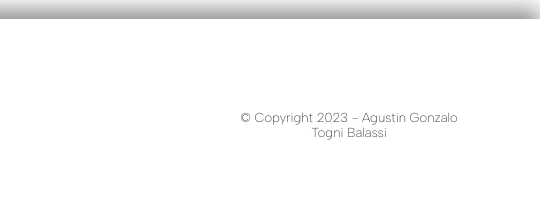
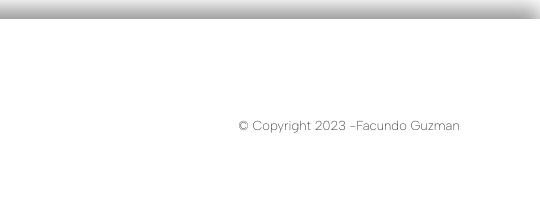
Before and after one commit to facundoguzman1/proyectofinalJS, a plain HTML site: page proyectofinal/pages/login.html in a window 1280 px wide. Shown: the part 801-1018 px from the top of the page, 740-1280 px from the left. Drawn offline with nearby package versions, Linux system fonts and the light colour scheme.

Commit message:
Update login.html

```diff
--- a/proyectofinal/pages/login.html
+++ b/proyectofinal/pages/login.html
@@ -75,7 +75,7 @@
         </div>
         <img src="../img/logo.png" alt="">
         <div>
-            <h3>© Copyright 2023 - Agustin Gonzalo Togni Balassi</h3>
+            <h3>© Copyright 2023 -Facundo Guzman </h3>
         </div>
 
     </footer>
```
